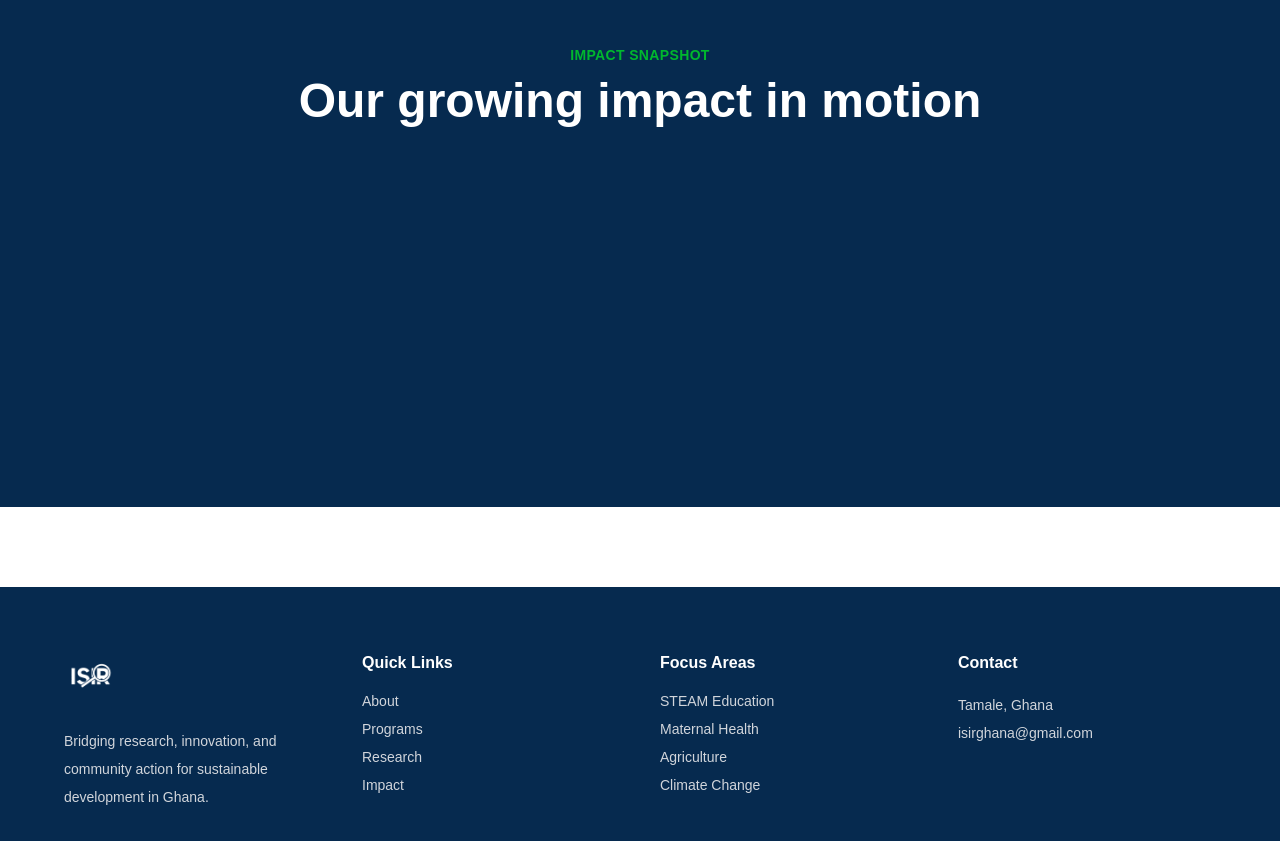
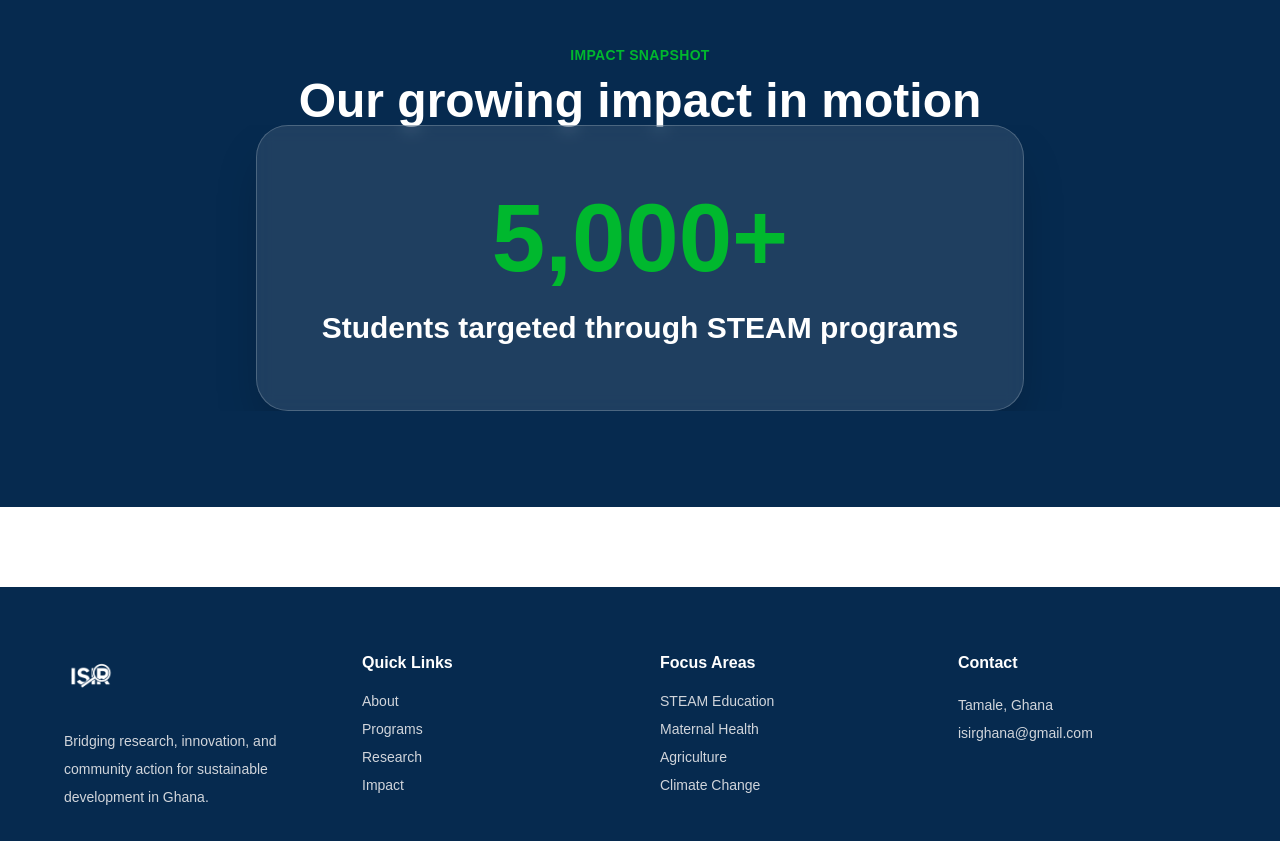
Before and after one commit to rashidasp28/isir-ghana-website, a Next.js app: page / in a window 1280 px wide. Shown: the part 2580-3421 px from the top of the page. Built offline with nearby package versions, Linux system fonts and the light colour scheme.

Commit message:
Update impact slider to step through each metric

```diff
--- a/components/ImpactSlider.tsx
+++ b/components/ImpactSlider.tsx
@@ -18,9 +18,9 @@ export default function ImpactSlider() {
       </div>
 
       <div className="relative w-full overflow-hidden">
-        <div className="flex w-max animate-impactSlide">
-          {[...impactItems, ...impactItems].map((item, index) => (
-            <div key={`${item.label}-${index}`} className="w-screen flex-shrink-0 px-6">
+        <div className="flex impact-step-slider">
+          {impactItems.map((item) => (
+            <div key={item.label} className="w-full flex-shrink-0 px-6">
               <div className="max-w-3xl mx-auto bg-white/10 border border-white/20 rounded-[2rem] px-8 py-16 shadow-2xl text-center backdrop-blur">
                 <h3 className="text-7xl md:text-8xl font-extrabold text-primaryGreen mb-6">{item.number}</h3>
                 <p className="text-2xl md:text-3xl font-semibold text-white leading-tight">{item.label}</p>
```
